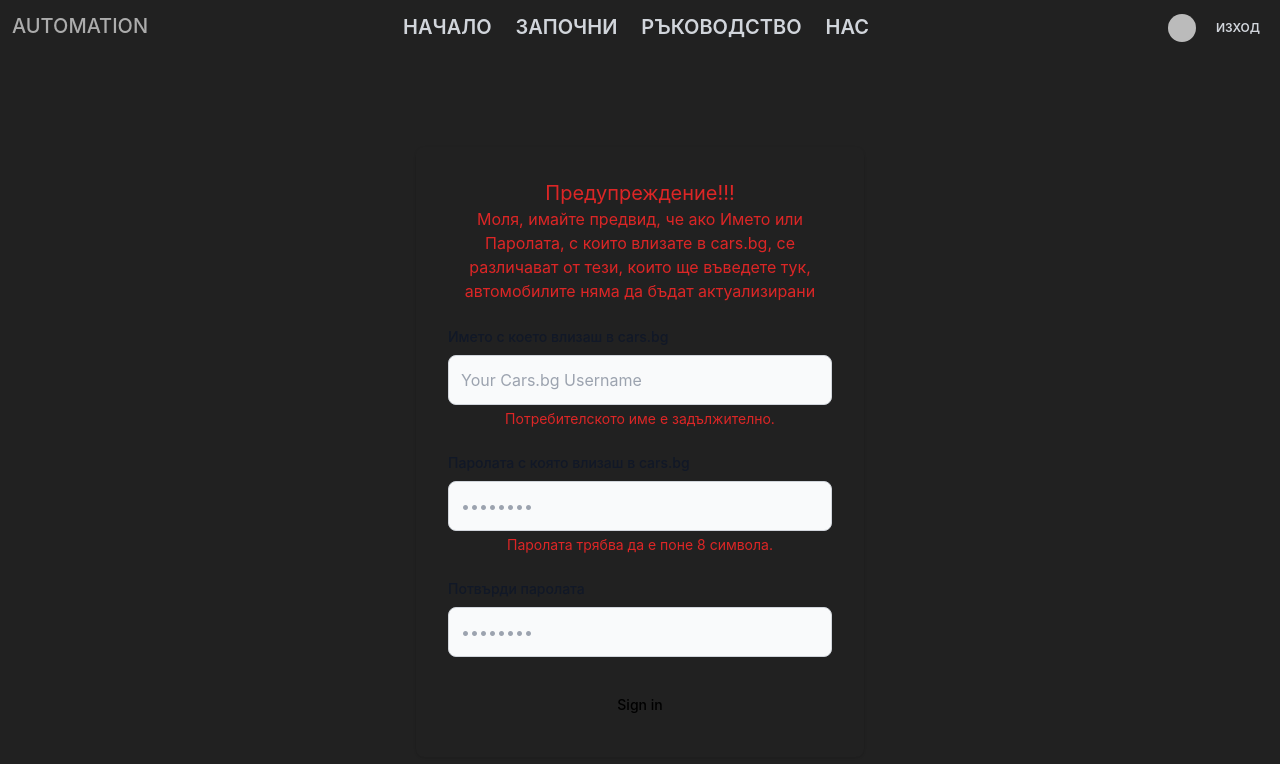
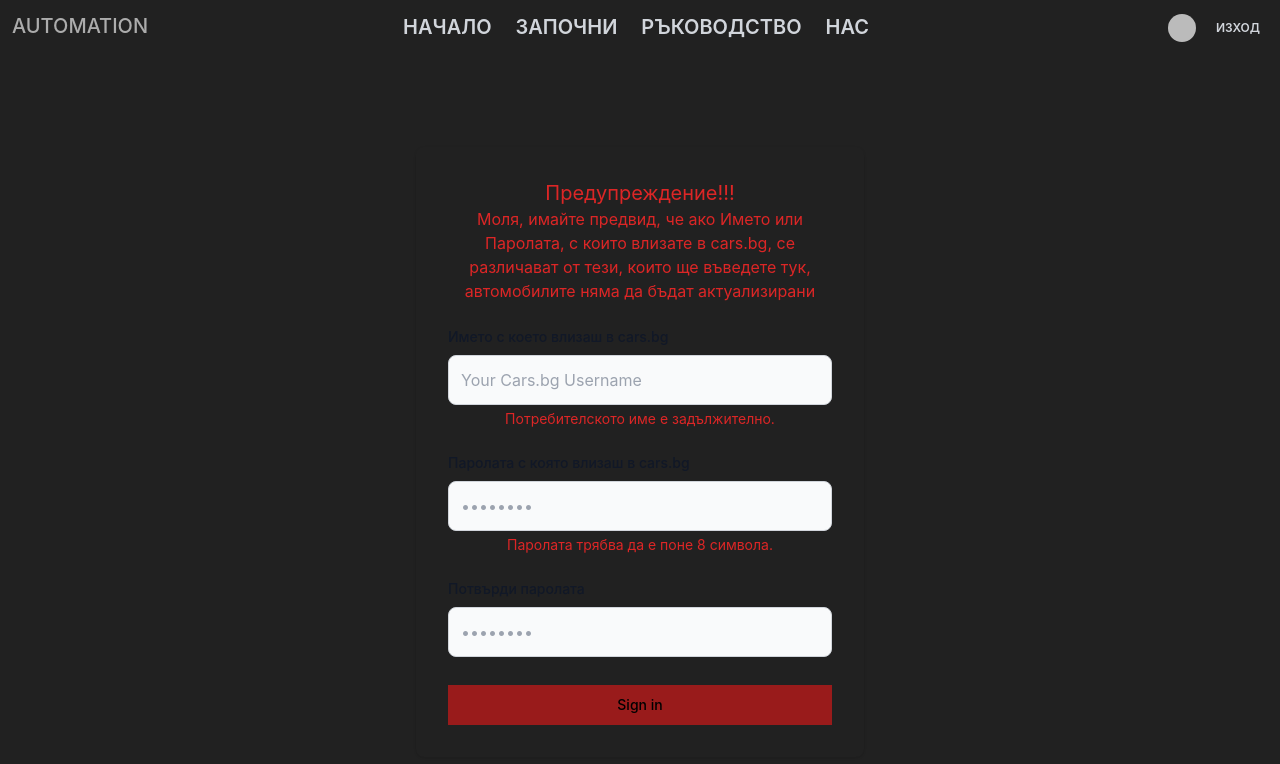
Before and after one commit to OnDeivid/Cars.bg-AutoUpdate-nextjs, a Next.js app: page /GetStarted in a window 1280 px wide. Shown: the top 764 px of the page. Built offline with nearby package versions, Linux system fonts and the light colour scheme; no server answers; sample sign-in values are in the browser's storage.

Commit message:
Update GetStartedLoginButton.jsx

```diff
--- a/app/components/GetStartedLoginButton.jsx
+++ b/app/components/GetStartedLoginButton.jsx
@@ -15,14 +15,19 @@ export default function GetStartedLoginButton() {
     }, [onShowLoading]);
 
     return (
+        <button type='submit' className='w-full bg-red-800'>
 
-        <button
-            type="submit"
-            className="w-full dark:border-y-white relative text-gray dark:bg-custom-white hover:bg-custom-input-color transition-all focus:ring-4 focus:outline-none focus:ring-primary-300 font-medium rounded-lg text-sm px-5 py-2.5 text-center dark:bg-primary-600 dark:hover:bg-primary-700 dark:focus:ring-primary-800"
-            onClick={() => setShowLoading(true)}
-        >
-            Sign in
+            {!onShowLoading ?
+                <div
+                    onClick={() => {
+                        if (!onShowLoading) setShowLoading(true);
+                    }}
+                    disabled={onShowLoading}
+                    className="w-full dark:border-y-white relative text-gray dark:bg-custom-white hover:bg-custom-input-color transition-all focus:ring-4 focus:outline-none focus:ring-primary-300 font-medium rounded-lg text-sm px-5 py-2.5 text-center dark:bg-primary-600 dark:hover:bg-primary-700 dark:focus:ring-primary-800"
+                >
+                    Sign in
+                </div>
+                : null}
         </button>
-
     );
 }
```
